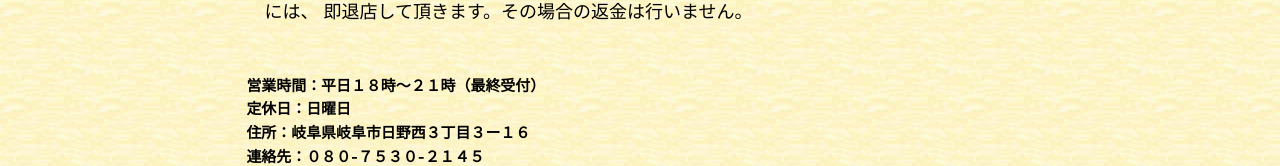
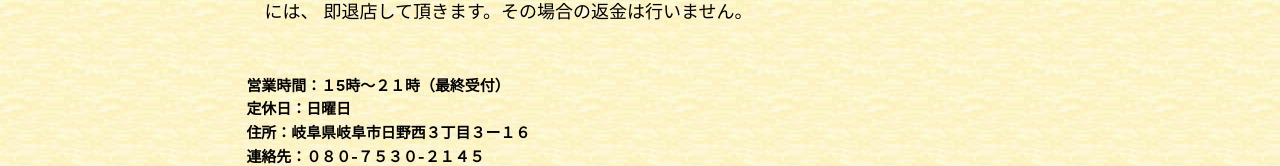
Before and after one commit to koyaishida/mimikomachi, a Next.js app: page / in a window 1280 px wide. Shown: the part 1916-2082 px from the top of the page. Built offline with nearby package versions, Linux system fonts and the light colour scheme.

Commit message:
fiexed business hour

```diff
--- a/components/layout.js
+++ b/components/layout.js
@@ -45,8 +45,6 @@ const Layout = ({ children, home }) => {
         </Link>
         <div className={styles.headerMenu}>
           {pageList.map((page, index) => (
-
-
             <div key={index}>
               <Link href={page.path}>
                 <a className={styles.headerTitle}>{page.name}</a>
@@ -57,7 +55,7 @@ const Layout = ({ children, home }) => {
       </header>
       <main>{children}</main>
       <footer className={styles.footer}>
-        <h5>営業時間：平日１８時〜２１時（最終受付）</h5>
+        <h5>営業時間：１5時〜２１時（最終受付）</h5>
         <h5>定休日：日曜日</h5>
         <h5>住所：岐阜県岐阜市日野西３丁目３ー１６</h5>
         <h5>連絡先：０８０-７５３０-２１４５</h5>
```
